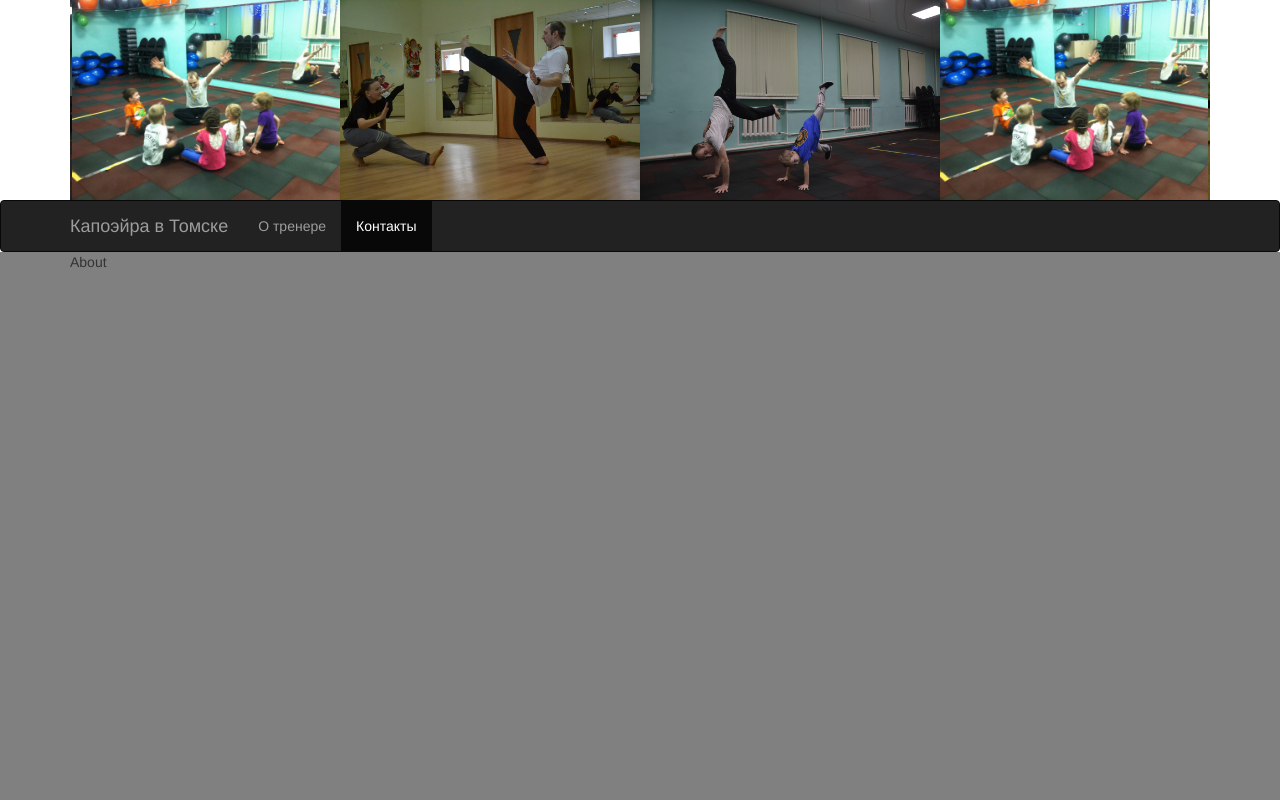
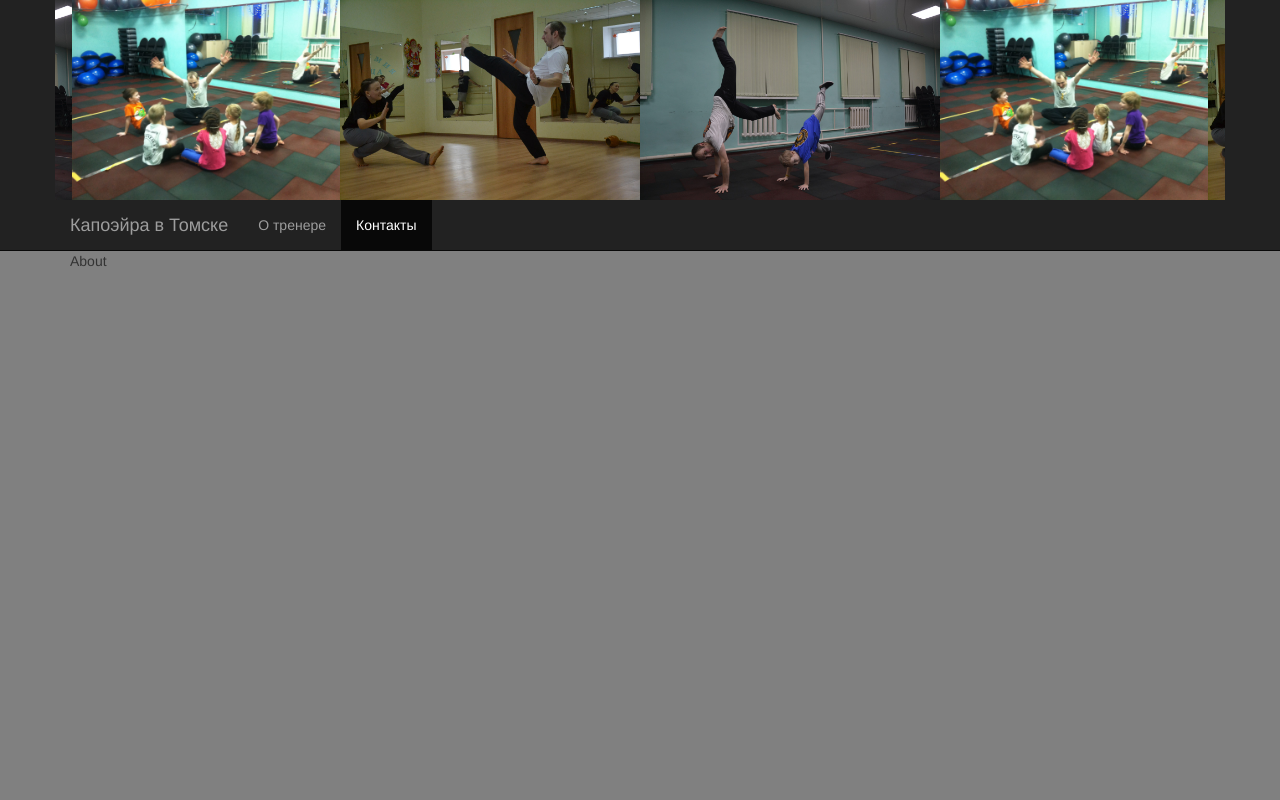
Before and after one commit to capoeira-tomsk/capoeira-tomsk.github.io, a plain HTML site: page www/index.html in a window 1280 px wide. Shown: the top 800 px of the page. Drawn offline with Linux system fonts and the light colour scheme.

Commit message:
Removed grid system from the header.

```diff
--- a/www/css/index.css
+++ b/www/css/index.css
@@ -5,6 +5,7 @@ body {
 .header {
     height: 25vh;
     min-height: 200px;
+    background: #222;
 }
 
 .header * {
@@ -12,8 +13,10 @@ body {
 }
 
 .header .gallery {
-    width: 100%;
     overflow: hidden;
+    max-width: 1170px;
+    margin-left: auto;
+    margin-right: auto;
 }
 
 .header .gallery ul {
@@ -22,6 +25,13 @@ body {
     margin: 0;
     padding: 0;
     list-style: none;
+}
+
+.navbar {
+    border-top: none;
+    border-left: none;
+    border-right: none;
+    border-radius: 0;
 }
 
 .affix {
--- a/www/index.html
+++ b/www/index.html
@@ -20,9 +20,6 @@
 <body data-spy="scroll" data-target=".navbar">
 
 <div class="header">
-    <div class="container">
-        <div class="row">
-            <div class="col-md-12">
     <div class="gallery">
         <ul>
             <li class="gallery-item">
@@ -44,9 +41,6 @@
                 <img src="img/img3.jpg">
             </li>
         </ul>
-                </div>
-            </div>
-        </div>
     </div>
 </div>
 
```
Lines whose indentation alone changed are shown as unchanged.
